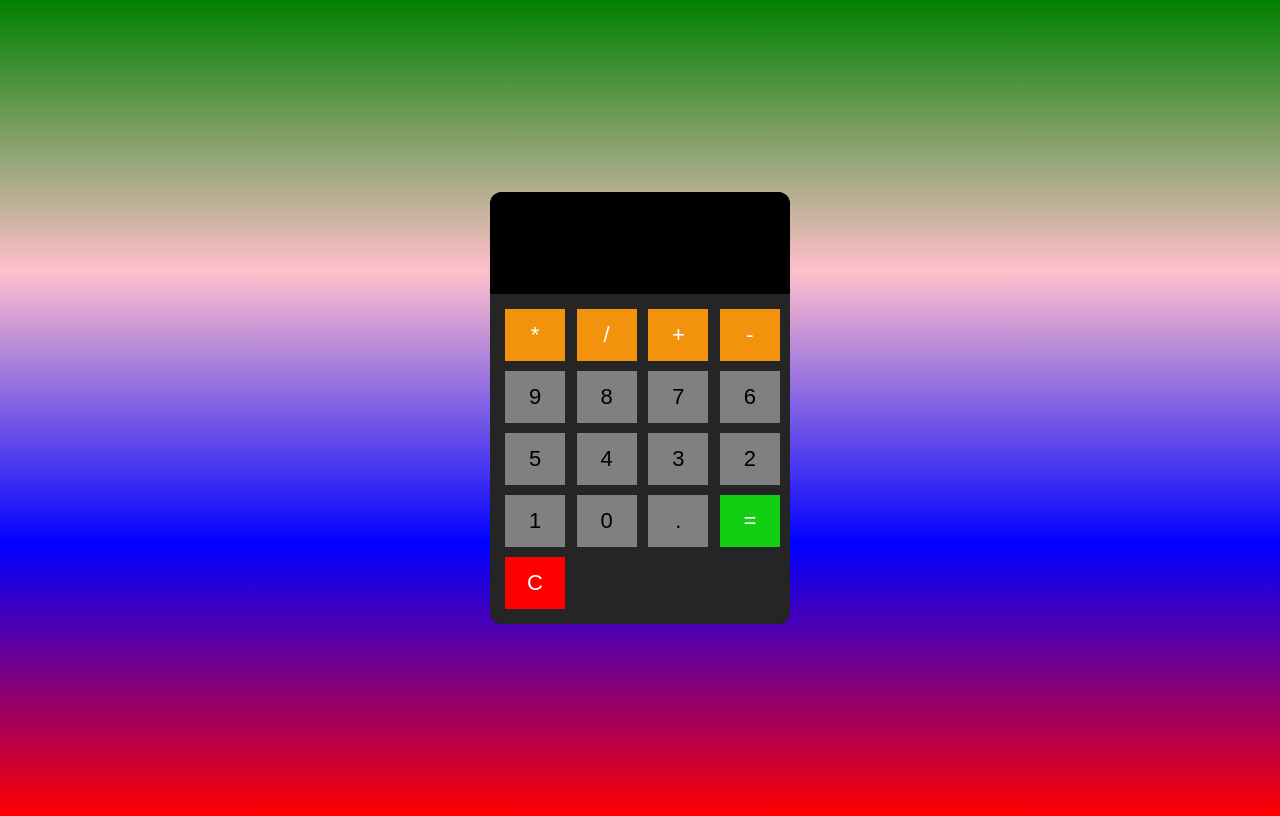
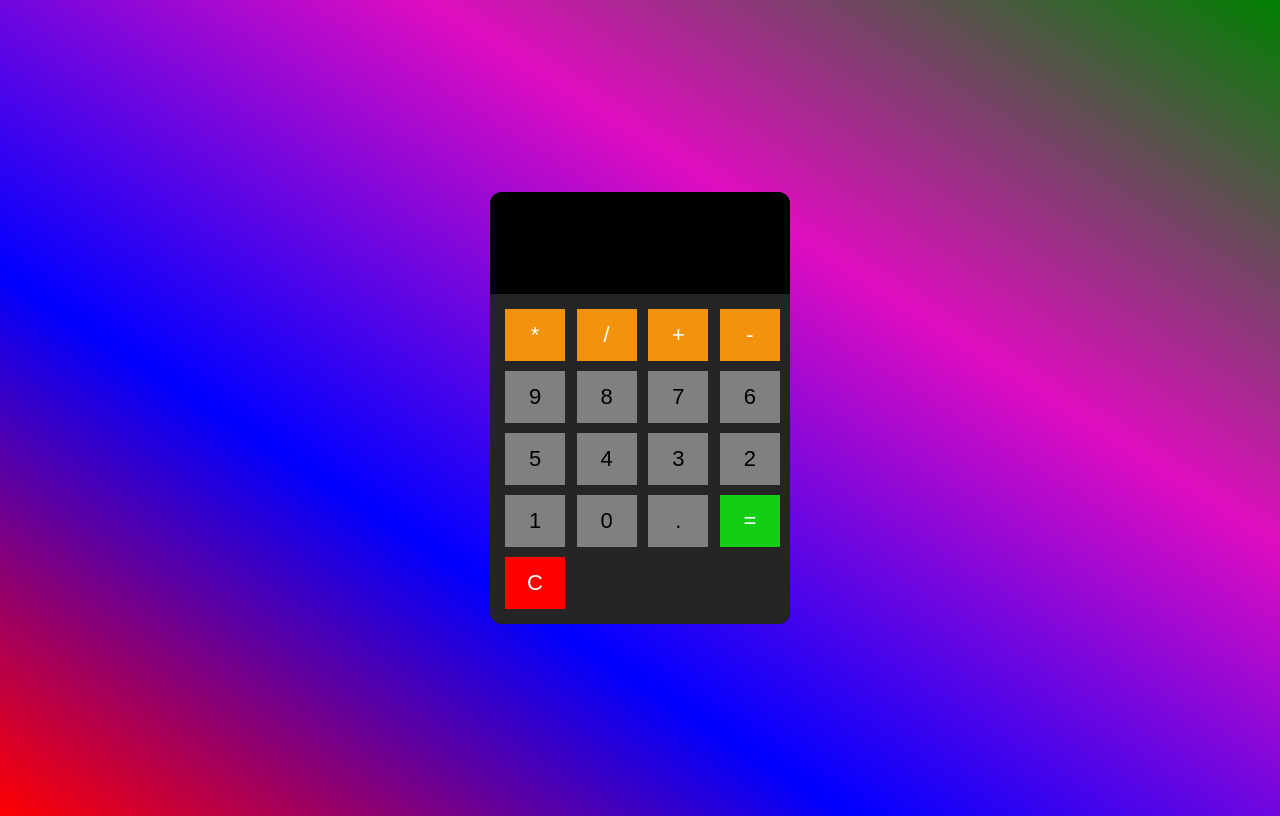
Before and after one commit to Arjunsingh100/calculator, a plain HTML site: page calculator/index.html in a window 1280 px wide. Drawn offline with Linux system fonts and the light colour scheme.

Commit message:
Update style.css

```diff
--- a/calculator/style.css
+++ b/calculator/style.css
@@ -4,7 +4,7 @@ body{
     flex-direction: row;
     justify-content: center;
     align-items: center;
-    background: linear-gradient(green,pink,blue,red);
+    background: linear-gradient(to bottom left, green,rgb(223, 13, 192),blue,red);
 }
 .container {
     width: 300px;
```
